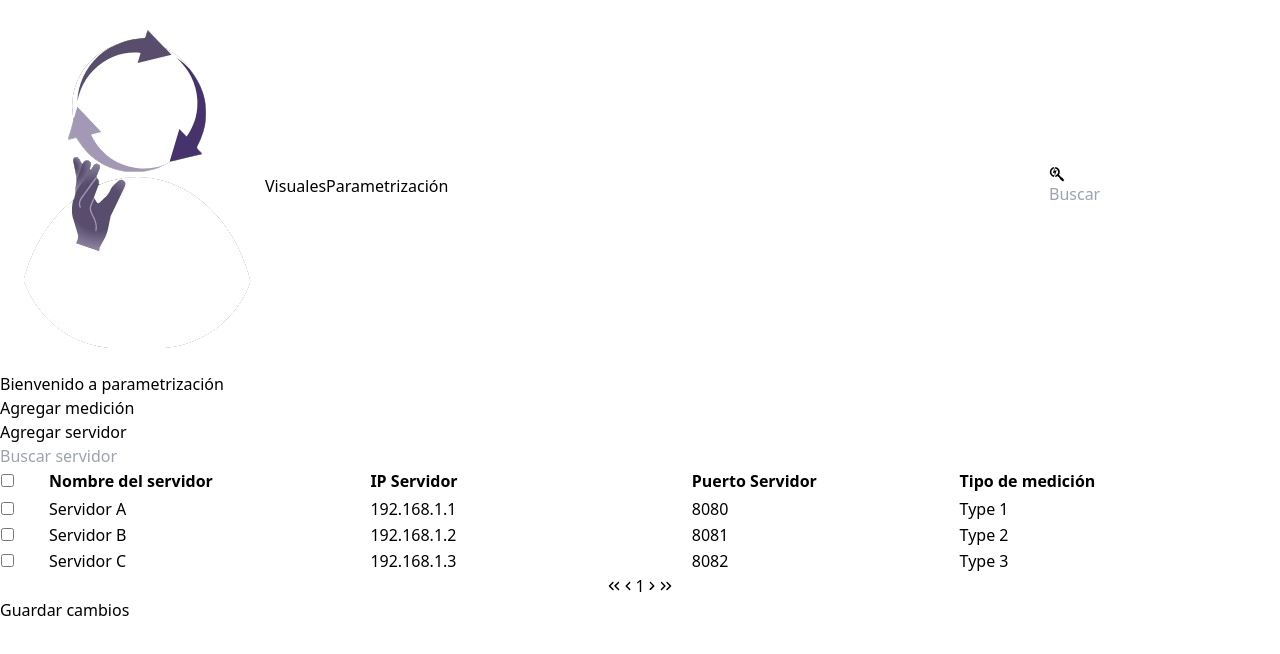
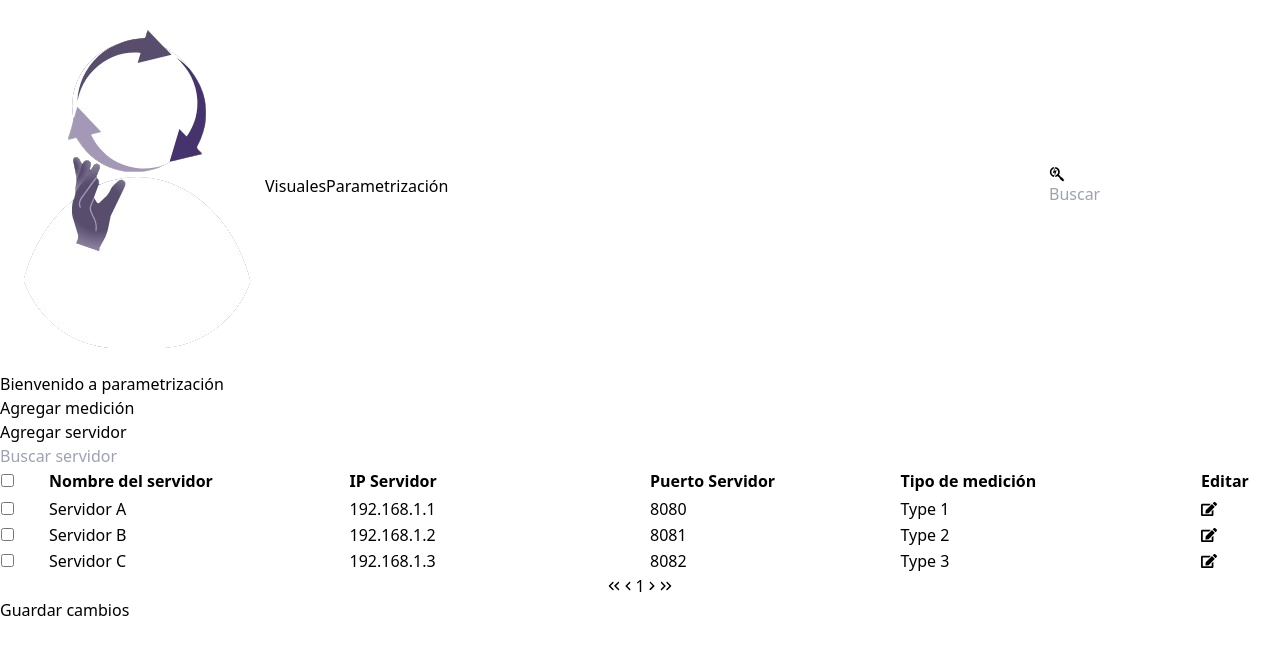
Before and after one commit to MaJoReGoo/Visualpre, a React (Vite) app: page /Parametrizacion in a window 1280 px wide. Shown: the top 654 px of the page. Built offline with nearby package versions, Linux system fonts and the light colour scheme.

Commit message:
Subiendo FrontEnd terminado

```diff
--- a/src/components/Inicio/Inicio.jsx
+++ b/src/components/Inicio/Inicio.jsx
@@ -1,10 +1,13 @@
 import React, { useState, useEffect } from "react";
 import Navbar from "./Navbar";
 import { Chart } from "primereact/chart";
+import { useNavigate } from "react-router-dom";  // Importa useNavigate
 
 export function Inicio() {
   const [chartData, setChartData] = useState({});
   const [chartOptions, setChartOptions] = useState({});
+
+  const navigate = useNavigate();  // Inicializa useNavigate
 
   useEffect(() => {
     const documentStyle = getComputedStyle(document.documentElement);
@@ -131,6 +134,11 @@ export function Inicio() {
     setChartOptions(options);
   }, []);
 
+  // Función para redirigir al usuario cuando haga clic en el botón
+  const redirectToAddCharts = () => {
+    navigate("/Parametrizacion");  // Redirecciona usando navigate
+  };
+
   return (
     <div className="min-h-screen bg-gradient-to-br bg-black from-black to-blue-900 text-white">
       <Navbar />
@@ -174,6 +182,16 @@ export function Inicio() {
             </div>
           ))}
         </div>
+
+        {/* Botón "Agregar más gráficas" en el costado derecho */}
+        <div className="fixed bottom-8 right-8">
+          <button
+            onClick={redirectToAddCharts}
+            className="bg-blue-500 text-white p-4 rounded-full shadow-lg hover:bg-blue-600 transition-colors"
+          >
+            Agregar más gráficas
+          </button>
+        </div>
       </div>
     </div>
   );
--- a/src/components/Inicio/Parametrizacion.jsx
+++ b/src/components/Inicio/Parametrizacion.jsx
@@ -3,6 +3,7 @@ import { DataTable } from "primereact/datatable";
 import { Column } from "primereact/column";
 import { InputText } from "primereact/inputtext";
 import { Button } from "primereact/button";
+import { FaEdit } from "react-icons/fa";  // Usamos Font Awesome para el ícono de lápiz
 import Navbar from "./Navbar";
 
 const mockServers = [
@@ -27,7 +28,6 @@ const mockServers = [
     port: 8082,
     measurementType: "Type 3",
   },
-  // Add more servers as needed
 ];
 
 export const Parametrizacion = () => {
@@ -120,6 +120,12 @@ export const Parametrizacion = () => {
     }
   };
 
+  // Función para manejar el clic en el ícono de editar
+  const onEditServer = (server) => {
+    // Aquí podrías abrir un modal de edición o redirigir a una página de edición
+    alert(`Editando servidor: ${server.name}`);
+  };
+
   return (
     <>
       <div className="min-h-screen bg-gradient-to-br bg-black from-black to-blue-900 text-white">
@@ -187,6 +193,19 @@ export const Parametrizacion = () => {
               header="Tipo de medición"
               style={{ minWidth: "12rem" }}
             />
+
+            {/* Columna de Edición */}
+            <Column
+              header="Editar"
+              body={(rowData) => (
+                <Button
+                  icon={<FaEdit className="text-white" />}
+                  onClick={() => onEditServer(rowData)}
+                  className="p-button-rounded p-button-sm text-white"
+                />
+              )}
+              style={{ width: "5rem" }}
+            />
           </DataTable>
 
           {renderCheckboxList()}
```
